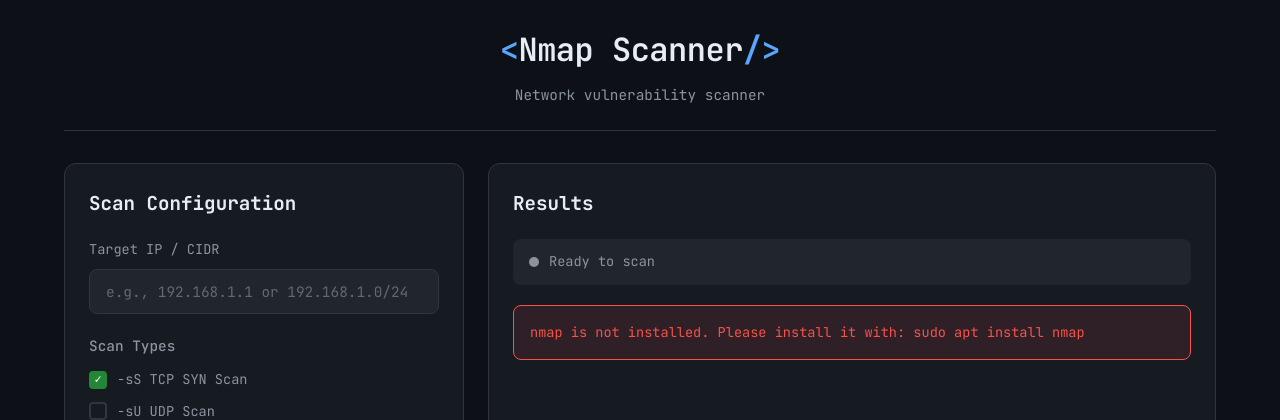
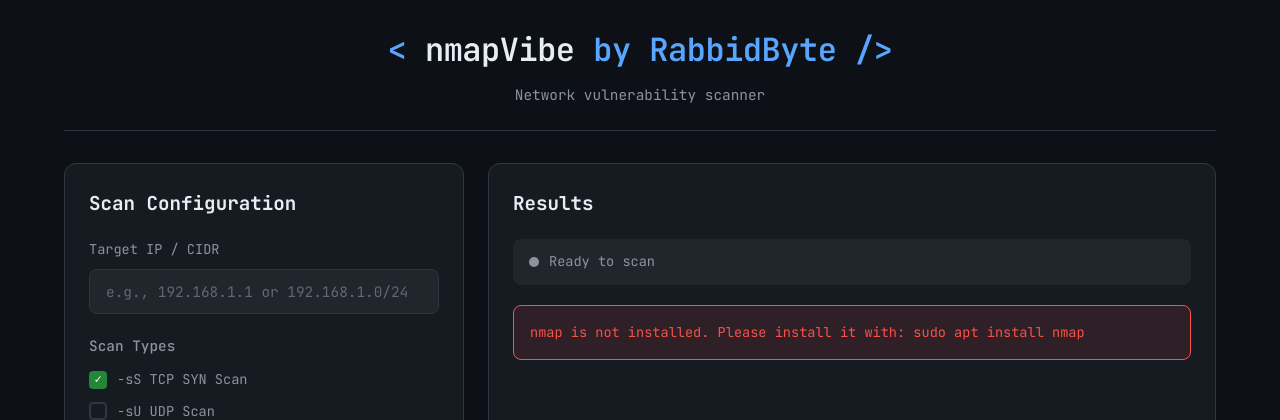
Before and after one commit to RabbidByte/nmapVibe, a Flask app: page / in a window 1280 px wide. Shown: the top 420 px of the page. Run offline with Flask 3, Linux system fonts and the light colour scheme.

Commit message:
Update header branding to nmapVibe by RabbidByte

```diff
--- a/templates/index.html
+++ b/templates/index.html
@@ -12,7 +12,7 @@
 <body>
     <div class="container">
         <header>
-            <h1><span class="accent">&lt;</span>Nmap Scanner<span class="accent">/&gt;</span></h1>
+            <h1><span class="accent">&lt;</span> nmapVibe <span class="accent">by RabbidByte /&gt;</span></h1>
             <p class="subtitle">Network vulnerability scanner</p>
         </header>
 
```
